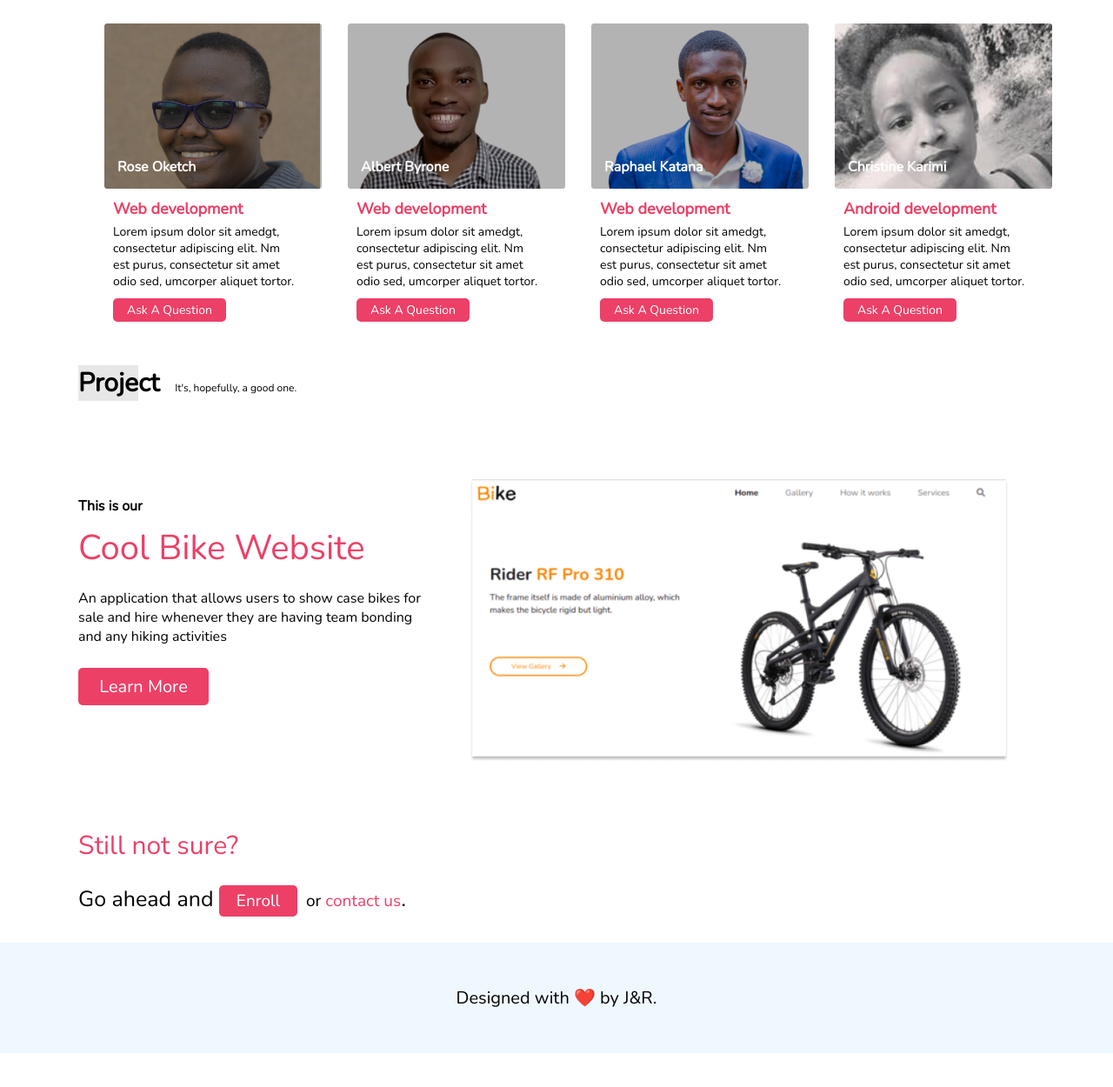
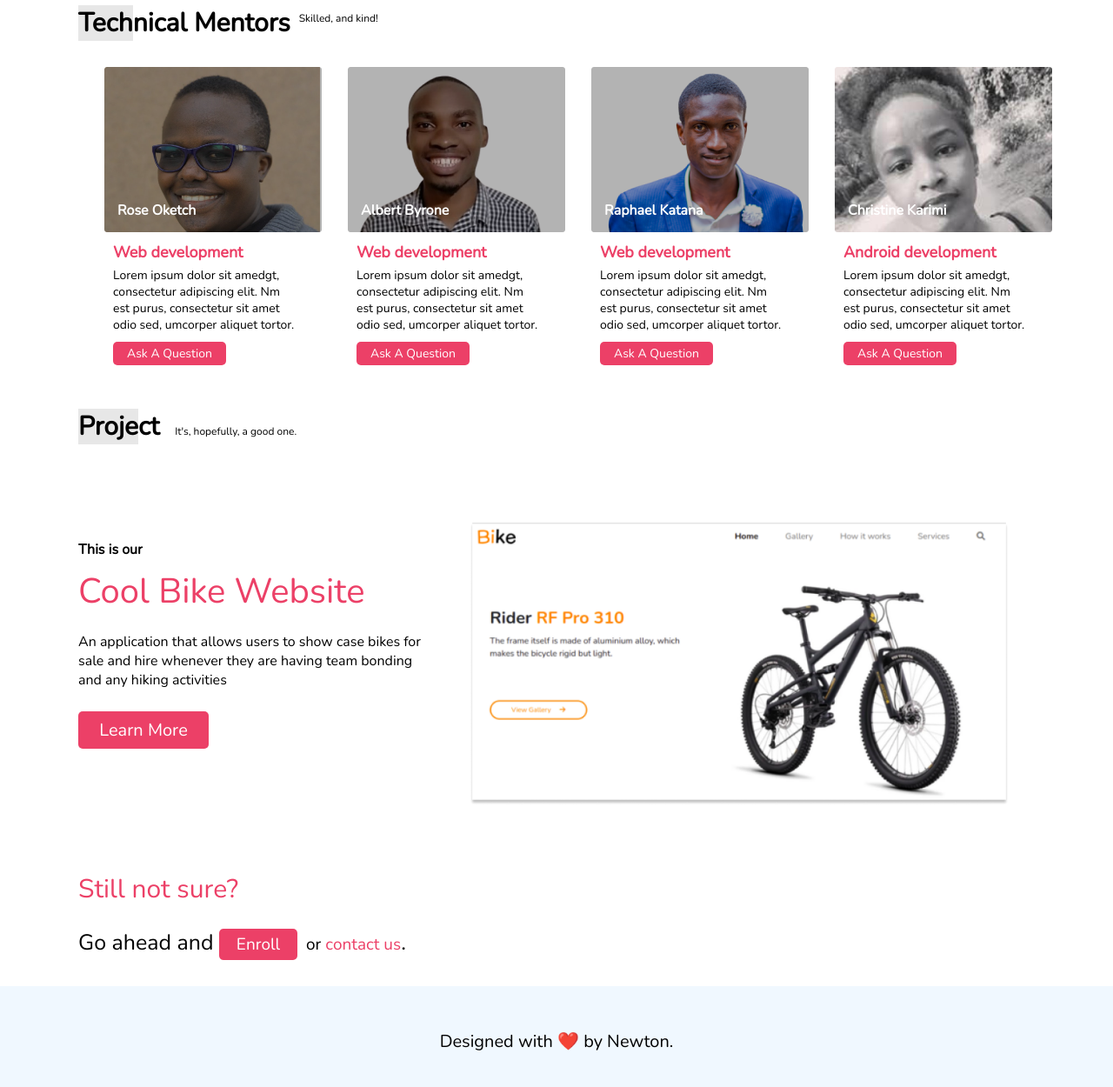
Before and after one commit to nejidevelops/Moringa-School_Landing_Page, a plain HTML site: page index.html in a window 1280 px wide. Shown: the part 1773-3023 px from the top of the page at 87% size. Before the commit the page ends 2984 px from the top, so only its background shows below. Drawn offline with nearby package versions, Linux system fonts and the light colour scheme.

Commit message:
debugging it lastly before I host it

```diff
--- a/assets/css/style.css
+++ b/assets/css/style.css
@@ -358,6 +358,10 @@ section{
 
 .graduation .gradua .conten-story #see-albu{
     color: white;
+}
+
+.techmentor{
+    padding-top: 50px;
 }
 
 .techmentor h2{
--- a/index.html
+++ b/index.html
@@ -160,7 +160,7 @@
             </section>
 
             <footer>
-                <p>Designed with <span>&#10084;&#65039;</span> by J&R.</p>
+                <p>Designed with <span>&#10084;&#65039;</span> by Newton.</p>
             </footer>
 </body>
 </html>
```
